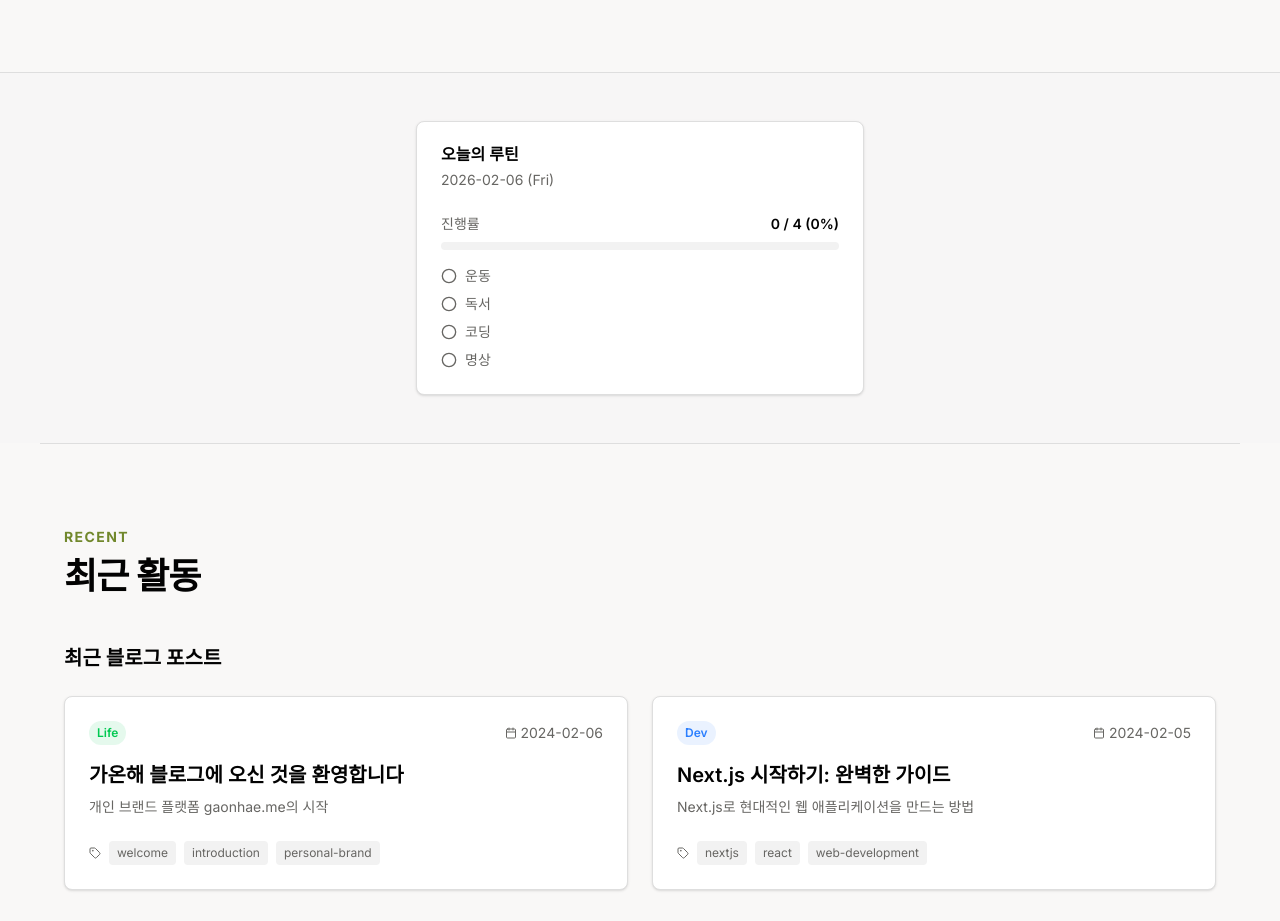
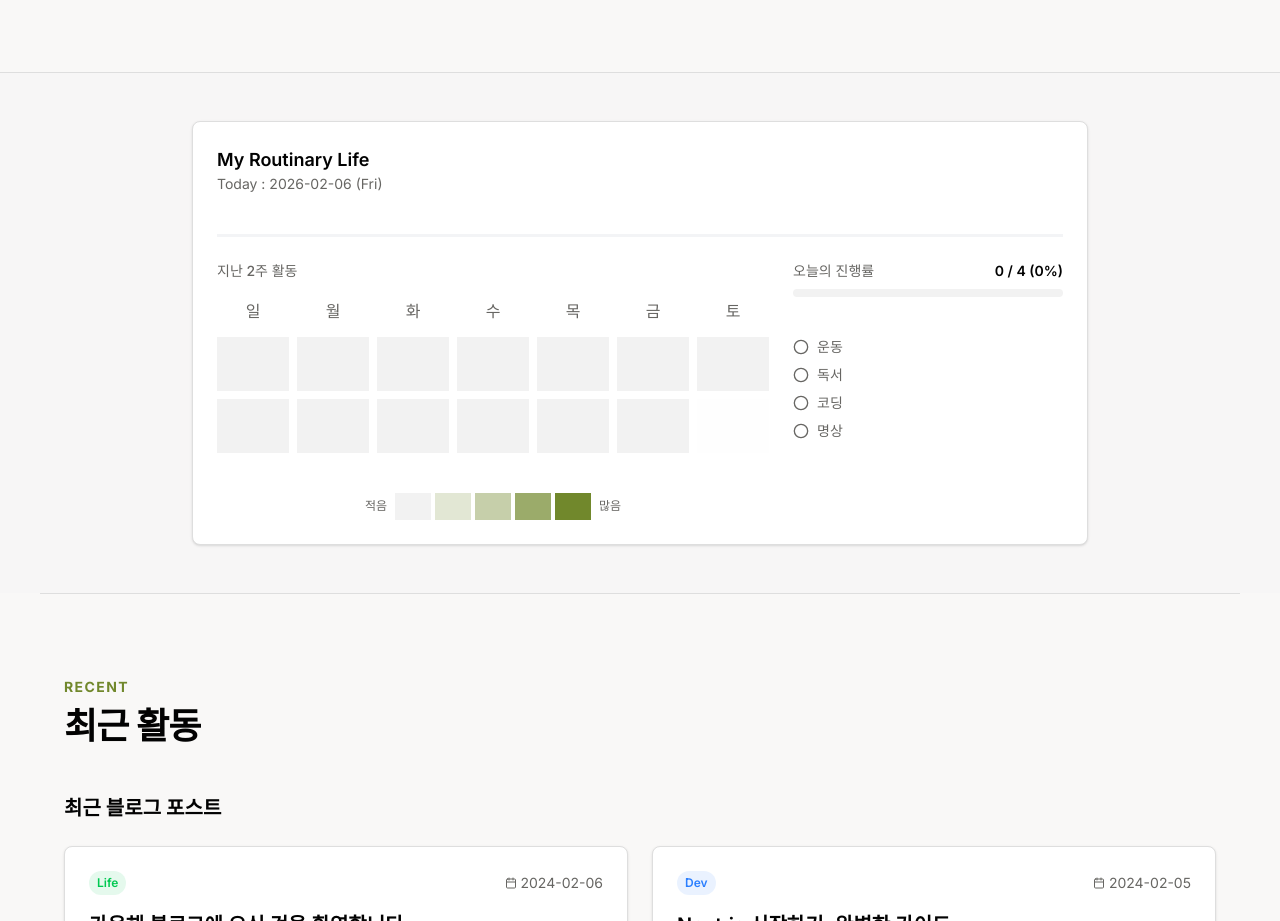
Before and after one commit to gaonhae/gaonhae.me, a Next.js app: page / in a window 1280 px wide. Shown: the part 2080-3001 px from the top of the page. Built offline with nearby package versions, Linux system fonts and the light colour scheme; no server answers; the database is empty.

Commit message:
style : RoutineWidget

```diff
--- a/src/app/(main)/page.tsx
+++ b/src/app/(main)/page.tsx
@@ -22,7 +22,7 @@ export default function HomePage() {
       {/* Routine Widget */}
       <section className="w-full border-t border-border bg-muted/30 py-12">
         <div className="container mx-auto px-4">
-          <div className="max-w-md mx-auto">
+          <div className="max-w-4xl mx-auto">
             <Suspense
               fallback={
                 <div className="bg-card border border-border rounded-lg p-6 animate-pulse">
--- a/src/components/habits/ConsistencyGrid.tsx
+++ b/src/components/habits/ConsistencyGrid.tsx
@@ -19,20 +19,24 @@ export function ConsistencyGrid({ data, weeks = 15 }: ConsistencyGridProps) {
   // Calculate the date range
   const endDate = new Date();
   const startDate = subDays(endDate, weeks * 7);
-  const firstDay = startOfWeek(startDate, { weekStartsOn: 0 }); // Sunday
+  const firstDay = addDays(startOfWeek(startDate, { weekStartsOn: 0 }), 7); // Sunday + 7 days to shift forward
 
-  // Generate grid data
+  // Generate grid data (Day-based structure - 7 columns for days)
   const gridData: Array<Array<{ date: Date; count: number }>> = [];
 
+  // Initialize 7 rows (one for each day of the week)
+  for (let day = 0; day < 7; day++) {
+    gridData.push([]);
+  }
+
+  // Populate each day row with week cells
   for (let week = 0; week < weeks; week++) {
-    const weekData: Array<{ date: Date; count: number }> = [];
     for (let day = 0; day < 7; day++) {
       const date = addDays(firstDay, week * 7 + day);
       const dateStr = format(date, "yyyy-MM-dd");
       const count = data[dateStr] || 0;
-      weekData.push({ date, count });
+      gridData[day].push({ date, count }); // Add cell to day row
     }
-    gridData.push(weekData);
   }
 
   // Get color class based on count
@@ -48,30 +52,18 @@ export function ConsistencyGrid({ data, weeks = 15 }: ConsistencyGridProps) {
     <div className="relative">
       <div className="inline-block">
         {/* Day labels */}
-        <div className="flex mb-2">
-          <div className="w-8" /> {/* Spacer for week labels */}
-          <div className="flex-1 flex gap-1">
+        <div className="flex mb-2 gap-2">
           {["일", "월", "화", "수", "목", "금", "토"].map((day, i) => (
-              <div key={i} className="w-3 h-3 text-[10px] text-muted-foreground text-center">
-                {i % 2 === 0 ? day : ""}
+            <div key={i} className="w-18 h-9 text-ㅣㅎ text-muted-foreground text-center flex items-center justify-center">
+              {day}
             </div>
           ))}
         </div>
-        </div>
 
-        {/* Grid */}
-        <div className="flex gap-1">
-          {/* Week numbers (optional) */}
-          <div className="flex flex-col gap-1">
-            {gridData.map((_, weekIndex) => (
-              <div key={weekIndex} className="h-3" />
-            ))}
-          </div>
-
-          {/* Weeks */}
-          <div className="flex gap-1">
+        {/* Grid - Weeks arranged horizontally */}
+        <div className="flex gap-2">
           {gridData.map((week, weekIndex) => (
-              <div key={weekIndex} className="flex flex-col gap-1">
+            <div key={weekIndex} className="flex flex-col gap-2">
               {week.map((cell, dayIndex) => {
                 const dateStr = format(cell.date, "yyyy-MM-dd");
                 const isFuture = cell.date > endDate;
@@ -79,7 +71,7 @@ export function ConsistencyGrid({ data, weeks = 15 }: ConsistencyGridProps) {
                 return (
                   <div
                     key={`${weekIndex}-${dayIndex}`}
-                      className={`w-3 h-3 rounded-sm transition-all cursor-pointer ${
+                    className={`w-18 h-[54px] rounded-sm transition-all cursor-pointer ${
                       isFuture
                         ? "bg-muted/30 opacity-30"
                         : getColorClass(cell.count)
@@ -103,17 +95,16 @@ export function ConsistencyGrid({ data, weeks = 15 }: ConsistencyGridProps) {
             </div>
           ))}
         </div>
-        </div>
 
         {/* Legend */}
-        <div className="flex items-center gap-2 mt-4 text-xs text-muted-foreground">
+        <div className="flex items-center justify-center gap-2 mt-10 text-xs text-muted-foreground">
           <span>적음</span>
           <div className="flex gap-1">
-            <div className="w-3 h-3 rounded-sm bg-muted" />
-            <div className="w-3 h-3 rounded-sm bg-primary/20" />
-            <div className="w-3 h-3 rounded-sm bg-primary/40" />
-            <div className="w-3 h-3 rounded-sm bg-primary/70" />
-            <div className="w-3 h-3 rounded-sm bg-primary" />
+            <div className="w-9 h-[27px] rounded-sm bg-muted" />
+            <div className="w-9 h-[27px] rounded-sm bg-primary/20" />
+            <div className="w-9 h-[27px] rounded-sm bg-primary/40" />
+            <div className="w-9 h-[27px] rounded-sm bg-primary/70" />
+            <div className="w-9 h-[27px] rounded-sm bg-primary" />
           </div>
           <span>많음</span>
         </div>
@@ -125,7 +116,7 @@ export function ConsistencyGrid({ data, weeks = 15 }: ConsistencyGridProps) {
           className="fixed z-50 bg-popover text-popover-foreground border border-border rounded-md px-3 py-2 text-sm shadow-lg pointer-events-none"
           style={{
             left: hoveredCell.x,
-            top: hoveredCell.y - 40,
+            top: hoveredCell.y - 50,
             transform: "translateX(-50%)",
           }}
         >
--- a/src/components/home/RoutineWidget.tsx
+++ b/src/components/home/RoutineWidget.tsx
@@ -1,14 +1,55 @@
-import { getHabitsByDate } from "@/actions/habits";
+import { getHabits, getHabitsByDate } from "@/actions/habits";
 import { Card, CardContent, CardDescription, CardHeader, CardTitle } from "@/components/ui/card";
+import { ConsistencyGrid } from "@/components/habits/ConsistencyGrid";
 import { Check, Circle } from "lucide-react";
-import { format } from "date-fns";
+import { format, subDays } from "date-fns";
+import type { Habit } from "@/types";
+
+function transformHabitsToGridData(habits: Habit[]): Record<string, number> {
+  const gridData: Record<string, number> = {};
+
+  console.log('[transformHabitsToGridData] Processing', habits.length, 'habits');
+
+  habits.forEach((habit) => {
+    console.log('[transformHabitsToGridData] Habit:', {
+      name: habit.habit_name,
+      status: habit.status,
+      date: habit.date
+    });
+
+    if (habit.status) {  // 완료된 습관만 카운트
+      if (!gridData[habit.date]) {
+        gridData[habit.date] = 0;
+      }
+      gridData[habit.date]++;
+    }
+  });
+
+  console.log('[transformHabitsToGridData] Result:', gridData);
+  return gridData;
+}
 
 export async function RoutineWidget() {
   const today = format(new Date(), "yyyy-MM-dd");
-  const habits = await getHabitsByDate(today);
+  const twoWeeksAgo = format(subDays(new Date(), 13), "yyyy-MM-dd"); // 13일 전 + 오늘 = 14일
+
+  // 오늘의 습관 (기존 체크리스트용)
+  const todayHabits = await getHabitsByDate(today);
+
+  // 2주 간의 습관 (잔디 그래프용)
+  const allHabits = await getHabits(twoWeeksAgo, today);
+
+  // 🆕 디버깅 로그 추가
+  console.log('[RoutineWidget] Date range:', { twoWeeksAgo, today });
+  console.log('[RoutineWidget] Fetched habits:', allHabits.length, 'records');
+  console.log('[RoutineWidget] Sample data:', allHabits.slice(0, 3));
+
+  const gridData = transformHabitsToGridData(allHabits);
+  console.log('[RoutineWidget] Grid data:', gridData);
+  console.log('[RoutineWidget] Date keys in gridData:', Object.keys(gridData));
 
   const defaultHabits = ["운동", "독서", "코딩", "명상"];
-  const habitMap = new Map(habits.map((h) => [h.habit_name, h.status]));
+  const habitMap = new Map(todayHabits.map((h) => [h.habit_name, h.status]));
 
   const completedCount = defaultHabits.filter((name) => habitMap.get(name)).length;
   const totalCount = defaultHabits.length;
@@ -16,15 +57,28 @@ export async function RoutineWidget() {
 
   return (
     <Card>
-      <CardHeader>
-        <CardTitle>오늘의 루틴</CardTitle>
-        <CardDescription>{format(new Date(), "yyyy-MM-dd (EEE)")}</CardDescription>
+      <CardHeader className="gap-0">
+        <CardTitle className="text-lg">My Routinary Life</CardTitle>
+        <CardDescription className="pb-10 border-b-3 border-gray-100">Today : {format(new Date(), "yyyy-MM-dd (EEE)")}</CardDescription>
       </CardHeader>
-      <CardContent className="space-y-4">
+      <CardContent>
+        <div className="flex gap-6">
+          {/* 왼쪽: 지난 2주 활동 */}
+          <div className="flex-[2] w-full">
+            <h3 className="text-sm font-medium text-muted-foreground mb-3">
+              지난 2주 활동
+            </h3>
+            <div className="w-full">
+              <ConsistencyGrid data={gridData} weeks={2} />
+            </div>
+          </div>
+
+          {/* 오른쪽: 오늘의 루틴 */}
+          <div className="flex-1 space-y-4">
             {/* Progress Bar */}
-        <div className="space-y-2">
+            <div className="space-y-2 mb-10">
               <div className="flex justify-between text-sm">
-            <span className="text-muted-foreground">진행률</span>
+                <span className="text-muted-foreground">오늘의 진행률</span>
                 <span className="font-semibold">
                   {completedCount} / {totalCount} ({percentage}%)
                 </span>
@@ -64,6 +118,8 @@ export async function RoutineWidget() {
                 );
               })}
             </div>
+          </div>
+        </div>
       </CardContent>
     </Card>
   );
```
Also changed, not shown: .claude/settings.local.json. Lines whose indentation alone changed are shown as unchanged.
